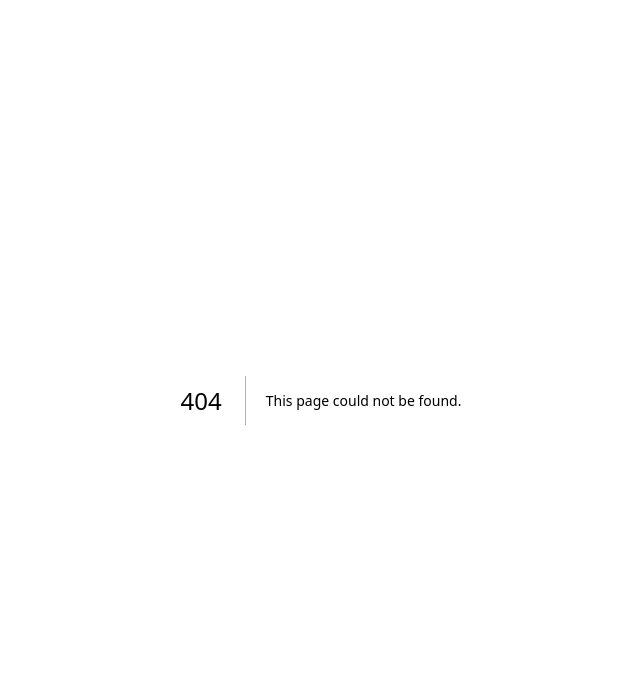
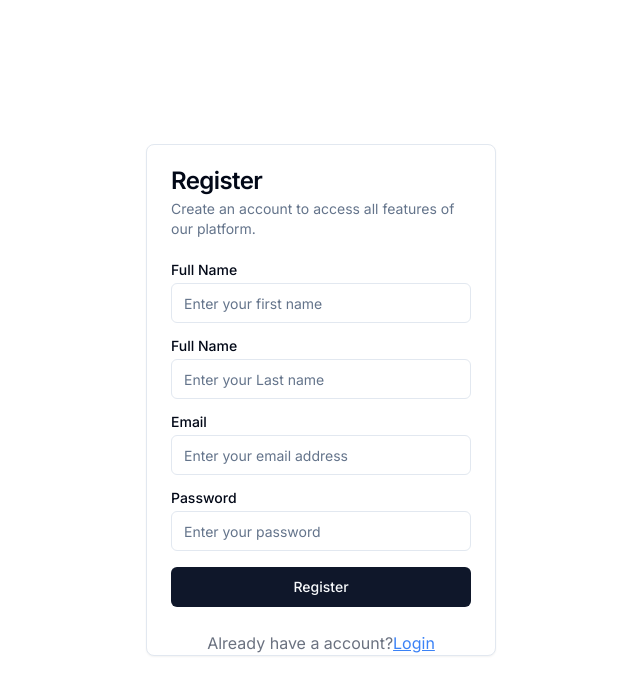
Before and after one commit to gurleenkaur19/Resume-Builder, a Next.js app: page /register in a window 1280 px wide. Before the commit this address had no page. Shown: the top 694 px of the page, without its empty margins (319-959 px from the left). Built offline with nearby package versions, Linux system fonts and the light colour scheme.

Commit message:
Register page added

```diff
--- /dev/null
+++ b/src/app/register/page.tsx
@@ -0,0 +1,36 @@
+import {
+  Card,
+  CardContent,
+  CardDescription,
+  CardHeader,
+  CardTitle,
+} from "@/components/ui/card";
+import Link from "next/link";
+import { RegisterForm } from "@/components/auth/RegisterForm";
+
+const RegisterPage = () => {
+  return (
+    <div className="flex justify-center align-middle items-center h-screen">
+      <Card className="max-w-[350px]">
+        <CardHeader>
+          <CardTitle>Register</CardTitle>
+          <CardDescription>
+            Create an account to access all features of our platform.
+          </CardDescription>
+        </CardHeader>
+        <CardContent>
+          <RegisterForm />
+        </CardContent>
+        <p className="text-gray-500 flex justify-center">
+          Already have a account?
+          <Link href="/login" className="text-blue-500 underline">
+            {" "}
+            Login
+          </Link>
+        </p>
+      </Card>
+    </div>
+  );
+};
+
+export default RegisterPage;
--- /dev/null
+++ b/src/components/auth/RegisterForm.tsx
@@ -0,0 +1,50 @@
+"use client";
+import { Label } from "../ui/label";
+import { Input } from "../ui/input";
+import { Button } from "../ui/button";
+
+export const RegisterForm = () => {
+  return (
+    <div className="flex flex-col gap-4">
+      <div className="grid w-full items-center gap-4">
+        <div className="flex flex-col space-y-1.5">
+          <Label htmlFor="name">Full Name</Label>
+          <Input
+            id="firstName"
+            type="text"
+            name="firstName"
+            placeholder="Enter your first name"
+          />
+        </div>
+        <div className="flex flex-col space-y-1.5">
+          <Label htmlFor="name">Full Name</Label>
+          <Input
+            id="lastName"
+            type="text"
+            name="lastName"
+            placeholder="Enter your Last name"
+          />
+        </div>
+        <div className="flex flex-col space-y-1.5">
+          <Label htmlFor="name">Email</Label>
+          <Input
+            id="email"
+            type="text"
+            name="email"
+            placeholder="Enter your email address"
+          />
+        </div>
+        <div className="flex flex-col space-y-1.5">
+          <Label htmlFor="name">Password</Label>
+          <Input
+            id="password"
+            type="password"
+            name="password"
+            placeholder="Enter your password"
+          />
+        </div>
+      </div>
+      <Button type="submit">Register</Button>
+    </div>
+  );
+};
```
